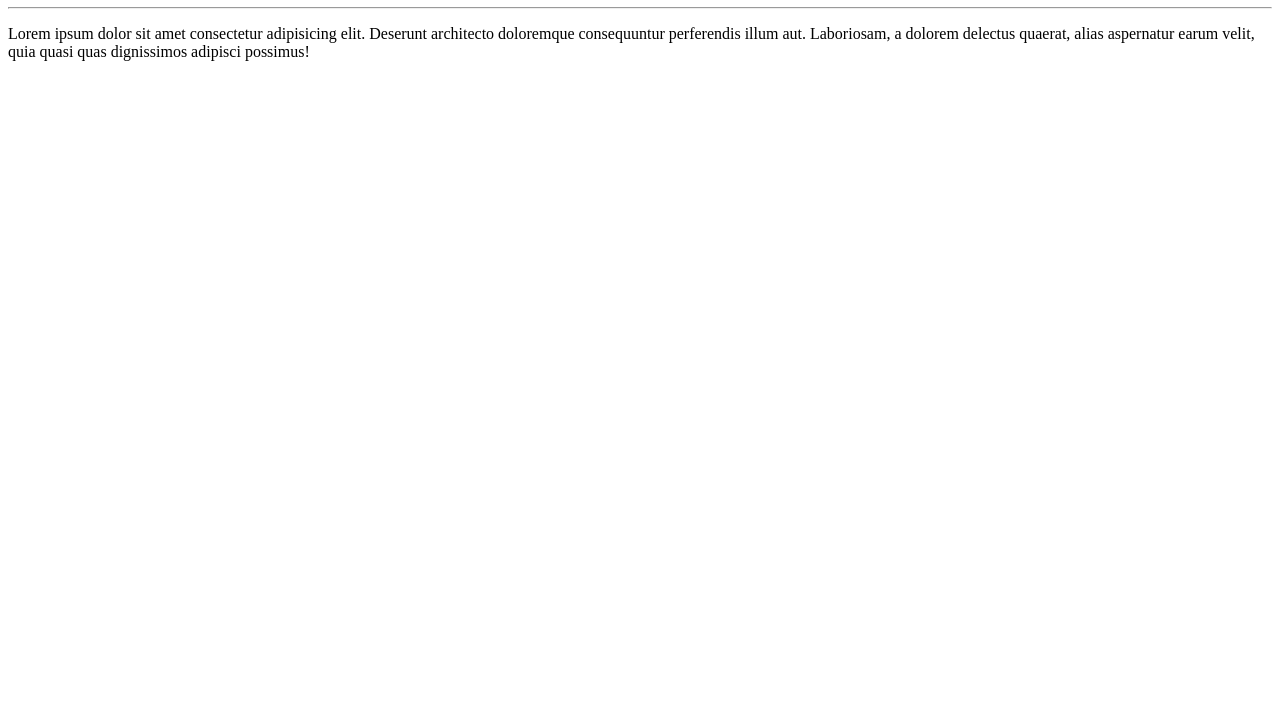
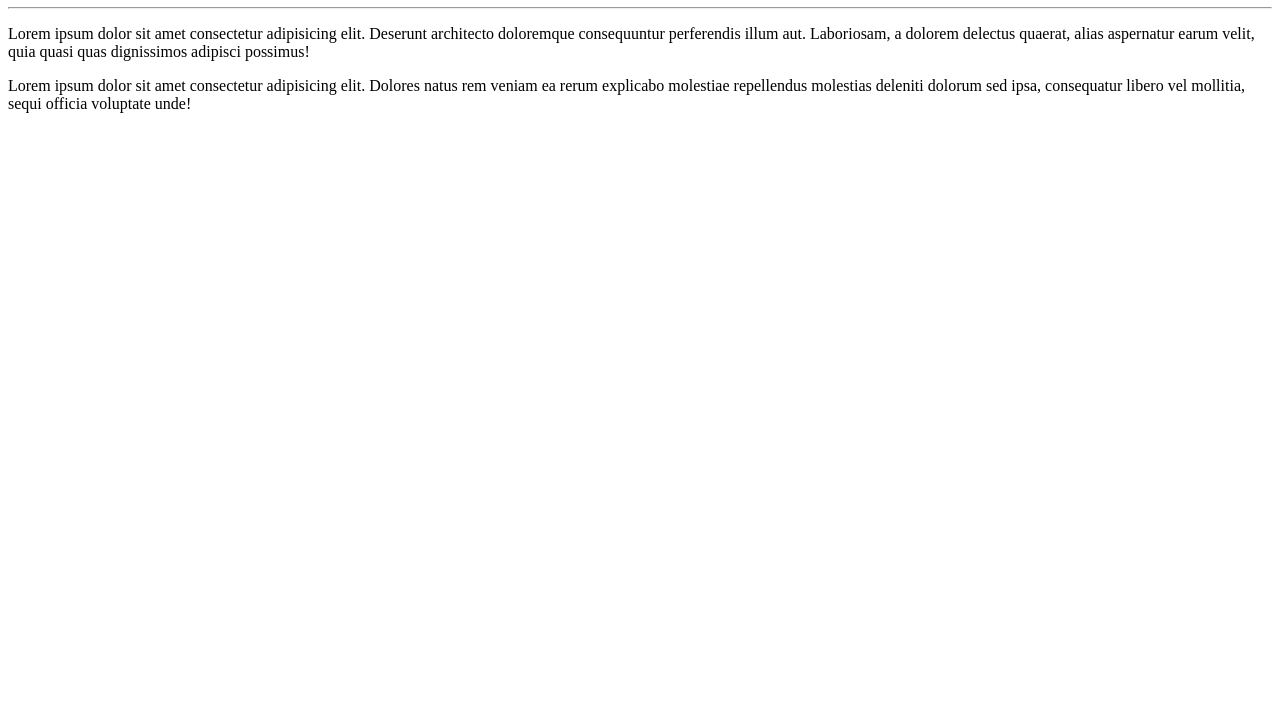
Before and after one commit to evertonmariano/Meu-Repositorio, a plain HTML site: page site-exemplo/index.html in a window 1280 px wide. Shown: the part 73-800 px from the top of the page. Drawn offline with Linux system fonts and the light colour scheme.

Commit message:
Adicionei um parágrafo
Linha 13

```diff
--- a/site-exemplo/index.html
+++ b/site-exemplo/index.html
@@ -10,5 +10,6 @@
     <h1>Olá, Mundo!</h1>
     <hr>
     <p>Lorem ipsum dolor sit amet consectetur adipisicing elit. Deserunt architecto doloremque consequuntur perferendis illum aut. Laboriosam, a dolorem delectus quaerat, alias aspernatur earum velit, quia quasi quas dignissimos adipisci possimus!</p>
+    <p>Lorem ipsum dolor sit amet consectetur adipisicing elit. Dolores natus rem veniam ea rerum explicabo molestiae repellendus molestias deleniti dolorum sed ipsa, consequatur libero vel mollitia, sequi officia voluptate unde!</p>
 </body>
 </html>
```
